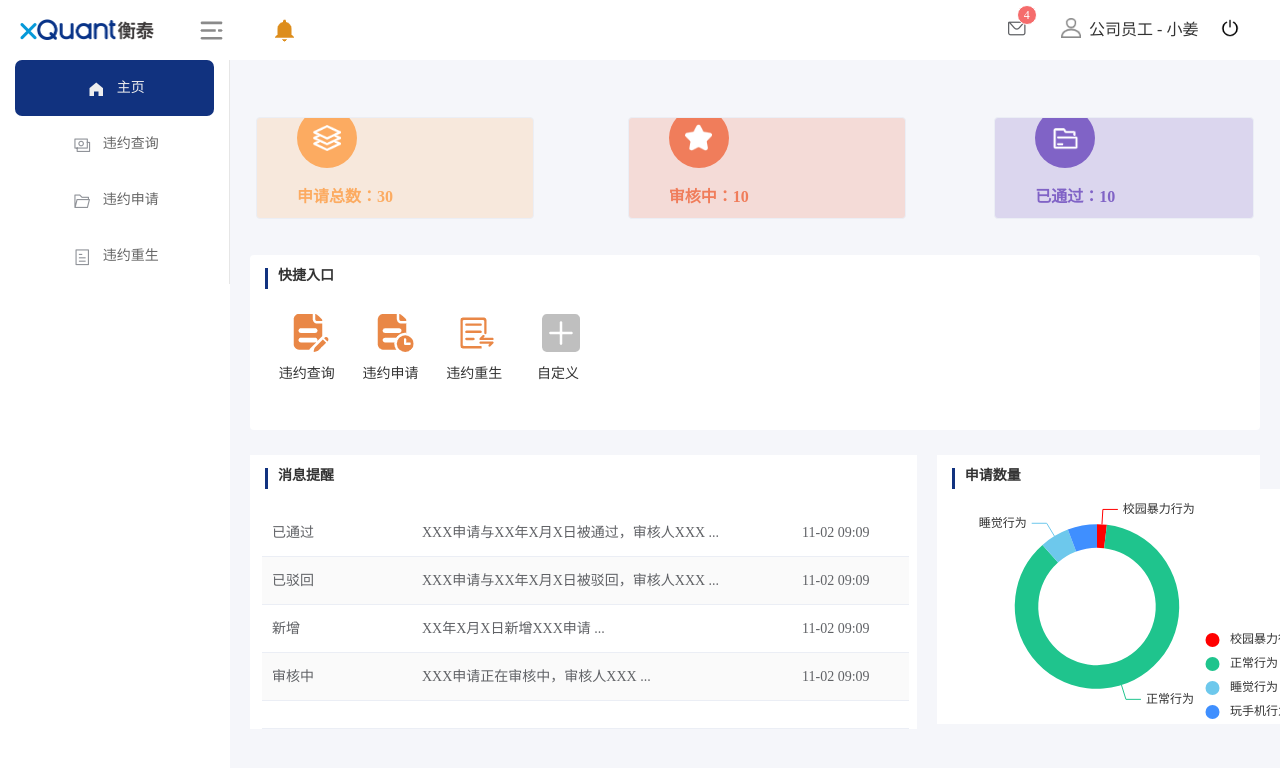
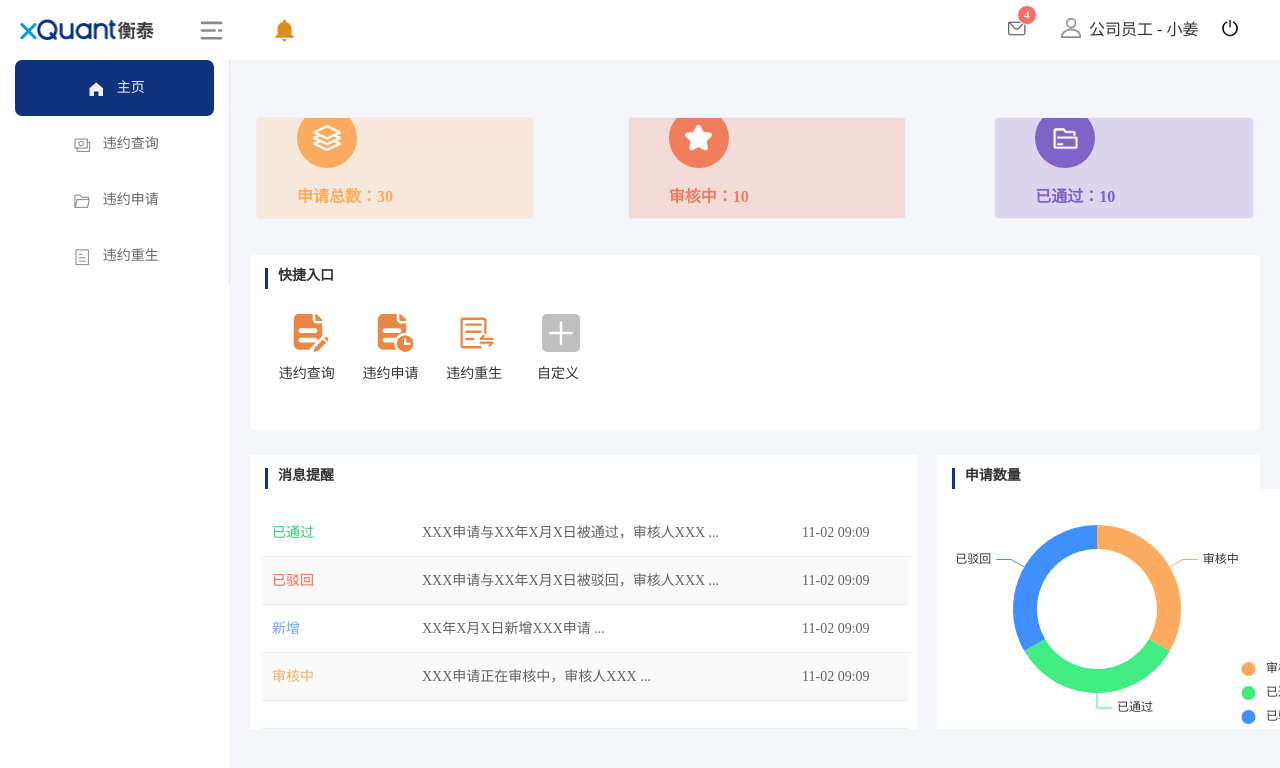
Before and after one commit to cyyyy-y/customer_fronted, a Vue app: page /staff/StaffHome in a window 1280 px wide. Shown: the top 768 px of the page. Built offline with nearby package versions, Linux system fonts and the light colour scheme.

Commit message:
员工主页Echarts

```diff
--- a/src/components/staff/StaffHome/StaffHome.vue
+++ b/src/components/staff/StaffHome/StaffHome.vue
@@ -11,7 +11,7 @@
                 <img src="../../../assets/card1.png"/></div>
             </el-col>
             <el-col :span="18" class="card-m12">
-              <div>申请总数：30</div>
+              <div>申请总数：{{check+pass+reject}}</div>
             </el-col>
           </el-row>
         </el-card>
@@ -26,7 +26,7 @@
                 <img src="../../../assets/card2.png"/></div>
             </el-col>
             <el-col :span="18" class="card-m22">
-              <div>审核中：10</div>
+              <div>审核中：{{check}}</div>
             </el-col>
           </el-row>
         </el-card>
@@ -41,7 +41,7 @@
                 <img src="../../../assets/card3.png"/></div>
             </el-col>
             <el-col :span="18" class="card-m32">
-              <div>已通过：10</div>
+              <div>已通过：{{pass}}</div>
             </el-col>
           </el-row>
         </el-card>
@@ -108,6 +108,9 @@
                         prop="pass"
                         label="是否通过"
                         width="150">
+                  <template slot-scope="scope">
+                    <span :style="activation( scope.row.pass )">{{scope.row.pass}}</span>
+                  </template>
                 </el-table-column>
                 <el-table-column
                         prop="message"
@@ -131,9 +134,9 @@
             <div class="QE-line"></div>
             <div class="QE-text">申请数量</div>
           </div>
+<!--       echarts-->
+          <chart :check="pass" :pass="pass" :reject="reject"/>
 
-<!--          <div class="newCharts"></div>-->
-          <chart/>
         </div>
       </el-col>
     </el-row>
@@ -142,8 +145,8 @@
 </template>
 
 <script>
+import chart from "@/components/staff/StaffHome/children/chart";
 
-  import chart from "@/components/staff/StaffHome/children/chart";
 export default {
   name: "StaffHome",
   components: {chart},
@@ -165,7 +168,30 @@ export default {
         pass: '审核中',
         message: 'XXX申请正在审核中，审核人XXX ...',
         time: '11-02 09:09'
-      }]
+      }],
+      check: 10,
+      pass: 10,
+      reject: 10,
+    }
+  },
+  computed: {
+    activation() {
+      return (icontent) => { // 使用JavaScript闭包，进行传值操作
+
+        if (icontent === "已通过"){
+          return {'color': '#2ecc71'}
+        }
+        else if (icontent === "已驳回"){
+          return {'color':'#ff634c'}
+        }
+        else if (icontent === "新增"){
+          return {'color':'#6fabff'}
+        }
+        else if (icontent === "审核中"){
+          return {'color':'#FCAB61'}
+        }
+
+      }
     }
   }
 }
--- a/src/components/staff/StaffHome/children/chart.vue
+++ b/src/components/staff/StaffHome/children/chart.vue
@@ -1,6 +1,6 @@
 <template>
-  <div class="chart" style="width:350px;height:235px;margin-left: 20px">
-    <div id="myChart" style="width:350px;height:235px;float:left;"></div>
+  <div class="chart" style="width:350px;height:240px;margin-left: 20px">
+    <div id="myChart" style="width:350px;height:240px;float:left;"></div>
   </div>
 </template>
 
@@ -11,12 +11,16 @@
       return {
         myChart: '',
         opinionData2: [
-          { value: 1, name: '校园暴力行为', itemStyle: 'red' },
-          { value: 45, name: '正常行为', itemStyle: '#1FC48D' },
-          { value: 3, name: '睡觉行为', itemStyle: '#6DC8EC' },
-          { value: 3, name: '玩手机行为', itemStyle: '#3F8FFF' }
+          { value: 10, name: '审核中', itemStyle: '#FCAB61' },
+          { value: 10, name: '已通过', itemStyle: '#41ec85' },
+          { value: 10, name: '已驳回', itemStyle: '#3F8FFF' }
         ]
       }
+    },
+    props:{
+      check: {type:Number},
+      pass: {type:Number},
+      reject: {type:Number},
     },
     mounted: function () {
       this.drawLine()
@@ -35,20 +39,18 @@
             trigger: 'item',
             formatter: '{a} <br/>{b} : {d}%'
           },
-          // color: ['#1FC48D', '#F5A60A', '#6DC8EC', '#3F8FFF'],
-          color: ['red', '#1FC48D', '#6DC8EC', '#3F8FFF'],
-          // backgroundColor: '#ffffff',
+          color: ['#FCAB61', '#41ec85', '#3F8FFF'],
           legend: {
             orient: 'vertical',
             icon: 'circle',
             align: 'left',
             x: 'right',
             y: 'bottom',
-            data: ['校园暴力行为', '正常行为', '睡觉行为', '玩手机行为']
+            data: ['审核中', '已通过', '已驳回']
           },
           series: [
             {
-              name: '课堂行为',
+              name: '审核中',
               type: 'pie',
               radius: ['50%', '70%'],
               avoidLabelOverlap: false,
@@ -61,7 +63,7 @@
                 },
                 color: function (params) {
                   // 自定义颜色
-                  var colorList = ['red', '#1FC48D', '#6DC8EC', '#3F8FFF']
+                  var colorList = ['#FCAB61', '#41ec85', '#3F8FFF']
                   return colorList[params.dataIndex]
                 }
               },
--- a/src/router.js
+++ b/src/router.js
@@ -30,7 +30,7 @@ export default new Router({
       children: [
         {
           path: '/',
-          redirect:'/DefaultQueries',
+          redirect:'/staff/StaffHome',
         },
         {
           path: '/DefaultQueries',
```
